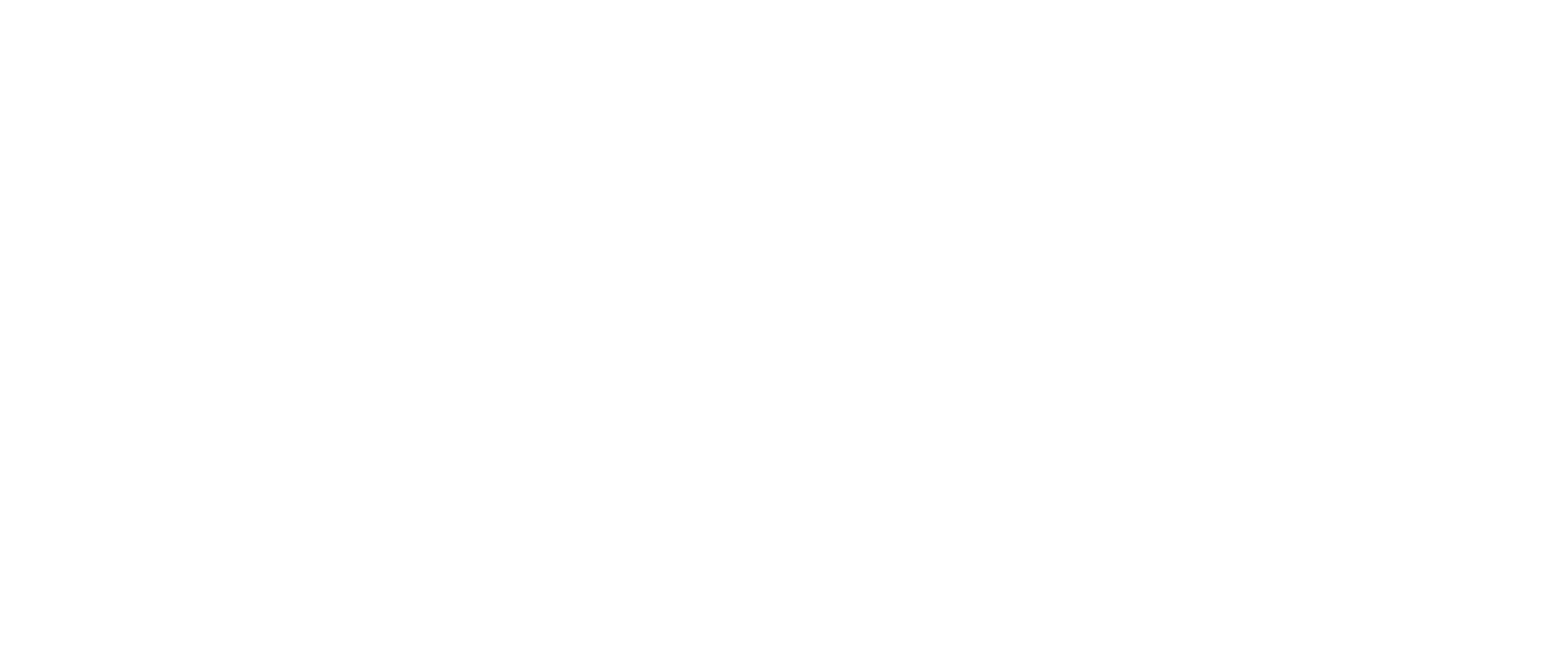
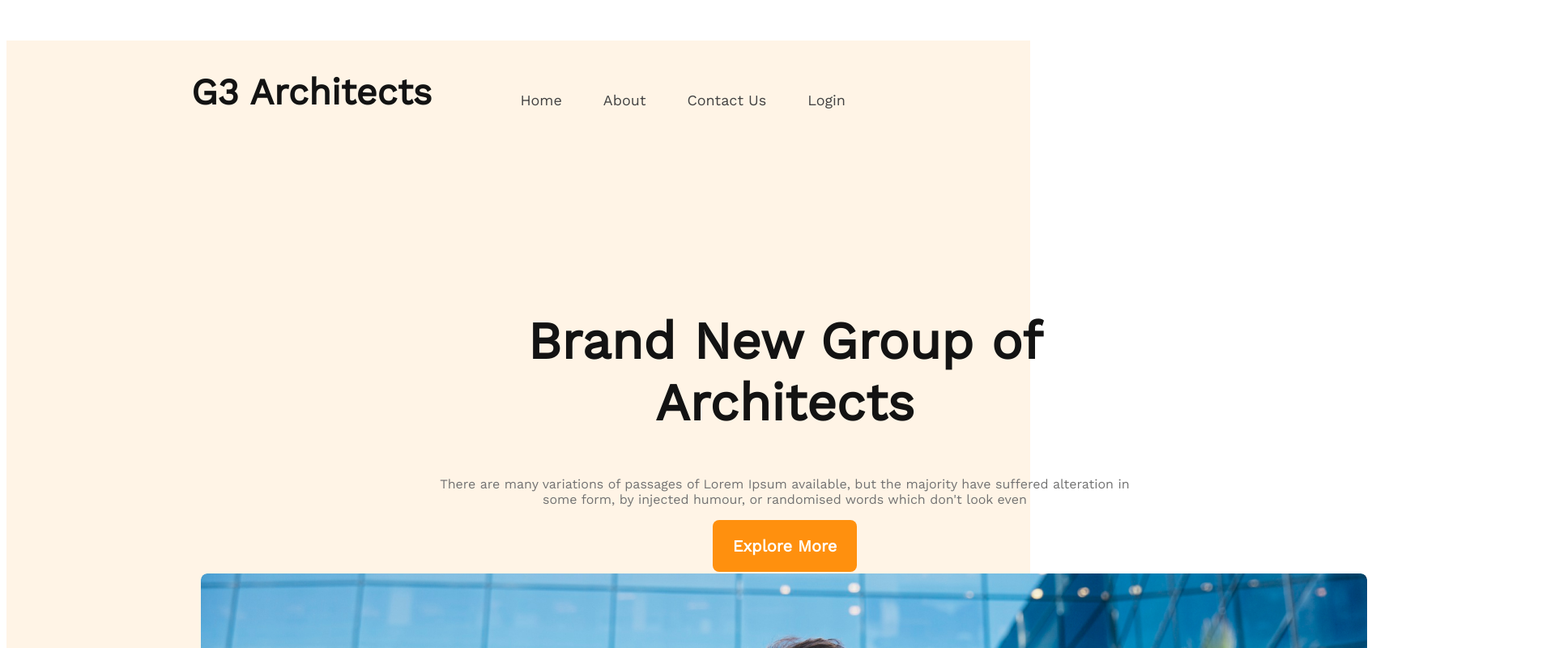
Before and after one commit to ismail-badsha/g3-architects-assignment-2, a plain HTML site: page index.html in a window 1280 px wide. Shown: the top 800 px of the page at 81% size, 1920 px wide, since content can reach past the window. Drawn offline with nearby package versions, Linux system fonts and the light colour scheme.

Commit message:
header styles commit

```diff
--- a/index.html
+++ b/index.html
@@ -1,5 +1,6 @@
 <!DOCTYPE html>
 <html lang="en">
+
 <head>
     <meta charset="UTF-8">
     <meta http-equiv="X-UA-Compatible" content="IE=edge">
@@ -7,8 +8,43 @@
     <title>G3 Architects</title>
     <!-- stylesheet -->
     <link rel="stylesheet" href="styles/style.css">
+    <link rel="preconnect" href="https://fonts.googleapis.com">
+    <link rel="preconnect" href="https://fonts.gstatic.com" crossorigin>
+    <link href="https://fonts.googleapis.com/css2?family=Work+Sans&display=swap" rel="stylesheet">
 </head>
+
 <body>
+    <!-- header start -->
+    <header class="header-container">
+        <nav>
+            <h2 class="nav-title">G3 Architects</h2>
+            <ul>
+                <li>Home</li>
+                <li>About</li>
+                <li>Contact Us</li>
+                <li>Login</li>
+            </ul>
+        </nav>
+        <!-- banner styles -->
+
+        <div class="banner">
+            <div>
+                <h2 class="banner-title">Brand New Group of Architects</h2>
+                <p class="banner-description">There are many variations of passages of Lorem Ipsum available, but the
+                    majority have suffered alteration in some form, by injected humour, or randomised words which don't
+                    look even</p>
+            </div>
+            <button class="btn-primary">Explore More</button>
+        </div>
+
+        <img src="images/banner.png" alt="">
+
+    </header>
+    <!-- header end -->
+    <main>
+
+    </main>
 
 </body>
+
 </html>
--- a/styles/style.css
+++ b/styles/style.css
@@ -0,0 +1,75 @@
+* {
+    font-family: 'Work Sans', sans-serif;
+}
+
+/* header styles */
+
+.header-container {
+    background: rgba(255, 144, 14, 0.1);
+}
+
+nav {
+    display: flex;
+    justify-content: space-between;
+    margin: 50px 228px;
+}
+
+.nav-title {
+    font-weight: 700;
+    font-size: 45px;
+
+    color: #131313;
+}
+
+nav ul {
+    display: flex;
+    margin-top: 63px;
+    font-weight: 500;
+    font-size: 18px;
+    color: #424242;
+}
+
+nav li {
+    list-style: none;
+    margin-left: 51px;
+}
+
+/* banner styles */
+.banner {
+    margin: 205px 530px 0 530px;
+    width: 862px;
+    height: 225px;
+    text-align: center;
+}
+
+.banner-title {
+    font-weight: 700;
+    font-size: 64px;
+    color: #131313;
+}
+
+.banner-description {
+    font-weight: 400;
+    font-size: 16px;
+    color: #727272;
+
+}
+
+.btn-primary {
+    height: 64px;
+    background: #FF900E;
+    border-radius: 8px;
+    color: #FFFFFF;
+    font-weight: 600;
+    font-size: 20px;
+    border: none;
+    padding: 20px 25px;
+    margin-bottom: 50px;
+}
+
+img {
+    margin: 100px 240px 45px 240px;
+    border-radius: 8px;
+    width: 1440px;
+    height: 700px;
+}
```
